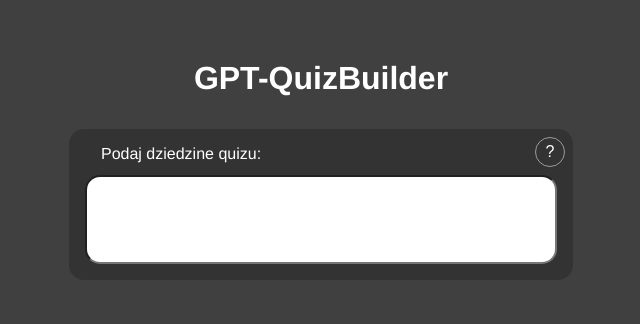
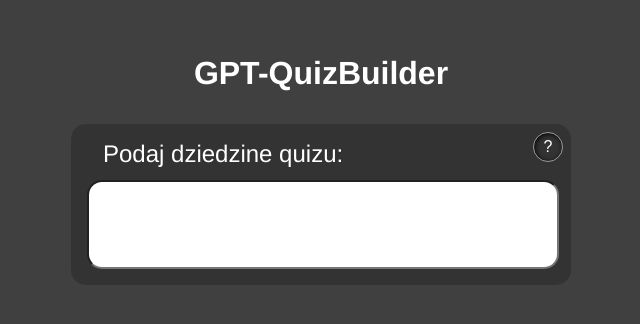
Before and after one commit to Adriann77/GPTQuizBuilder, a React (Vite) app: page / in a window 1280 px wide. Shown: the part 230-554 px from the top of the page, without its empty margins (319-959 px from the left). Built offline with nearby package versions, Linux system fonts and the light colour scheme.

Commit message:
created popup for faq in input

```diff
--- a/src/components/Input/Input.module.scss
+++ b/src/components/Input/Input.module.scss
@@ -6,6 +6,8 @@
 	flex-direction: column;
 	gap: 0.75rem;
 	position: relative;
+	flex-wrap: wrap;
+	max-width: 500px;
 	.input {
 		padding: 1.5rem;
 		font-size: 2rem;
@@ -18,6 +20,7 @@
 
 	label {
 		margin-left: 1rem;
+		font-size: 1.5rem;
 	}
 
 	.faq {
@@ -35,7 +38,27 @@
 		position: absolute;
 		right: 0.5rem;
 		top: 0.5rem;
+		box-shadow: inset 1px 1px 5px black;
+		transition: transform 0.2s box-shadow 0.2s;
+
+		&:hover {
+			transform: scale(1.1);
+			box-shadow: 0px 0px 10px black;
+		}
 	}
 
-
+	.popup {
+		position: absolute;
+		width: 200px;
+		height: 100px;
+		text-align: center;
+		top: -6rem;
+		right: -12.3rem;
+		background-color: rgb(255, 255, 255, 0.3);
+		color: white;
+		font-size: 0.75rem;
+		display: flex;
+		align-items: center;
+		justify-content: center;
+	}
 }
--- a/src/components/Input/Input.tsx
+++ b/src/components/Input/Input.tsx
@@ -4,10 +4,12 @@ import styles from './Input.module.scss';
 interface Props {
 	// inputValue: string;
 	label: string;
+	popup: string;
 }
 
-export const Input = ({ label }: Props) => {
+export const Input = ({ label, popup }: Props) => {
 	const [value, setValue] = useState('');
+	const [showPopup, setShowPopup] = useState(false);
 
 	return (
 		<>
@@ -19,8 +21,18 @@ export const Input = ({ label }: Props) => {
 						setValue(e.target.value);
 					}}
 					type='text'
-                />
-                <button className={styles.faq}>?</button>
+				/>
+				<button
+					onMouseEnter={() => {
+						setShowPopup(true);
+                    }}
+                    onMouseLeave={() => {
+                        setShowPopup(false)
+                    }}
+					className={styles.faq}>
+					?
+				</button>
+                {showPopup && <div className={styles.popup}>{popup}</div>}
 			</div>
 		</>
 	);
--- a/src/views/MainPage/MainPage.tsx
+++ b/src/views/MainPage/MainPage.tsx
@@ -1,4 +1,3 @@
-
 import { Header } from '../../components/Header/Header';
 import { Input } from '../../components/Input/Input';
 import { MainLayout } from '../../components/MainLayout/MainLayout';
@@ -6,8 +5,10 @@ import { MainLayout } from '../../components/MainLayout/MainLayout';
 export const MainPage = () => {
 	return (
 		<MainLayout>
-            <Header />
-                  <Input label='Podaj dziedzine quizu:'></Input>
+			<Header />
+			<Input
+				popup='Np: Biologia, Chemia, JavaScript, Python'
+				label='Podaj dziedzine quizu:'></Input>
 		</MainLayout>
 	);
 };
```
